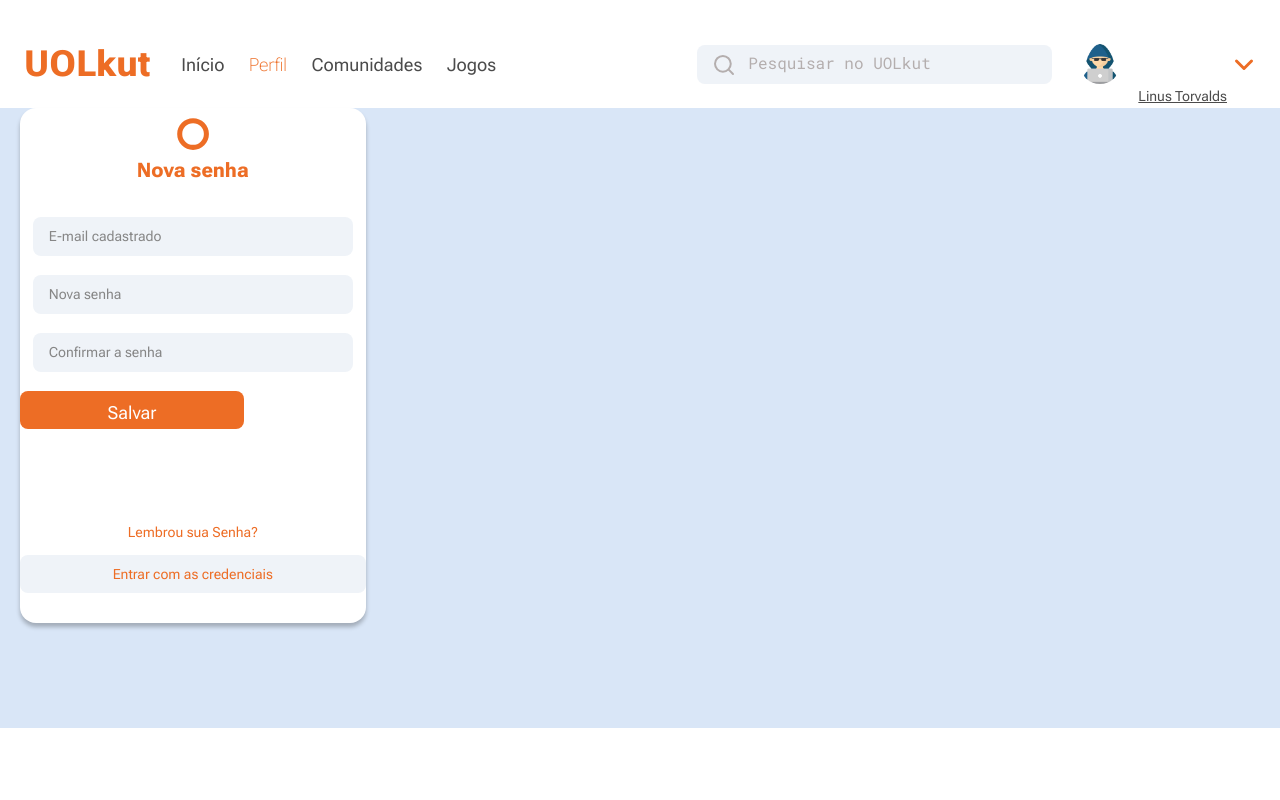
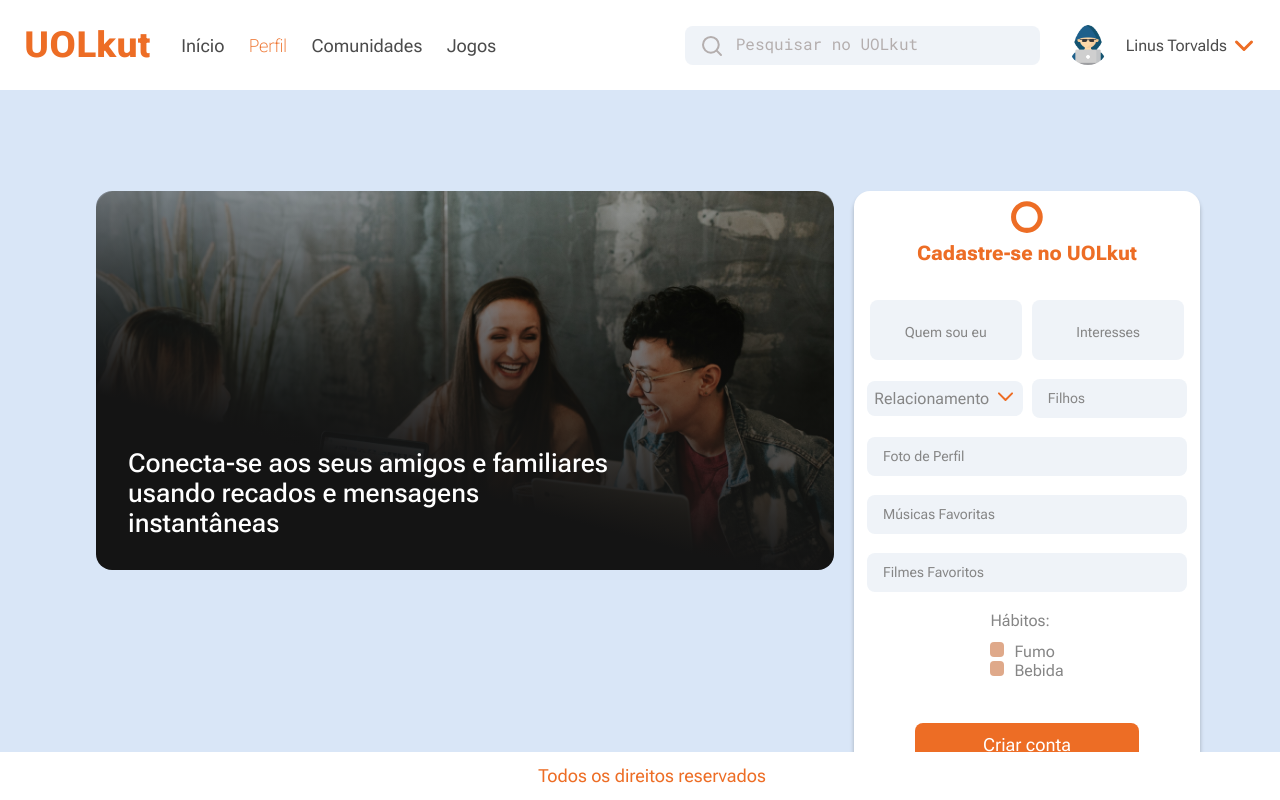
Before and after one commit to Theo-Magno/projeto-compass-desafio-x, a React (Create React App) app in the folder uolkut/: page /profile in a window 1280 px wide. Built offline with nearby package versions, Linux system fonts and the light colour scheme; the HTML template or start-up script is replaced by a standard one.

Commit message:
fix: bug responsiveness fix after merge.

```diff
--- a/uolkut/src/components/Main/Main.tsx
+++ b/uolkut/src/components/Main/Main.tsx
@@ -8,11 +8,11 @@
 const Main = (): JSX.Element => {
   return (
     <main>
-      {/*<Form />*/}
-      {/*<SecondForm />*/}
+      {/* <Form /> */}
+      <SecondForm />
       {/*<Login />*/}
       {/*<RecoverPass />*/}
-      {<NewPass />}
+      {/* {<NewPass />} */}
     </main>
   );
 };
--- a/uolkut/src/components/Main/MainComponents/Form.css
+++ b/uolkut/src/components/Main/MainComponents/Form.css
@@ -85,7 +85,7 @@
   margin-top: 0;
 }
 
-p {
+#forgot {
   margin-top: 4rem;
   font-size: 14px;
   color: var(--primary-color);
@@ -102,8 +102,7 @@
 @media (min-width: 1200px) and (max-width: 1439px) {
   .register {
     display: flex;
-    margin-top: 12.31rem;
-    margin-bottom: 12.06rem;
+    margin-top: 6.3rem;
     margin-inline-start: 6rem;
   }
 
@@ -139,8 +138,7 @@
   }
 
   .form-actions {
-    display: flex;
-    justify-content: center;
+    align-items: center;
   }
 
   .inputs {
@@ -196,8 +194,7 @@
   }
 
   .form-actions {
-    display: flex;
-    justify-content: center;
+    align-items: center;
   }
 
   .inputs {
--- a/uolkut/src/components/Main/MainComponents/Login.tsx
+++ b/uolkut/src/components/Main/MainComponents/Login.tsx
@@ -37,7 +37,7 @@
         </div>
       </form>
 
-      <p>Esqueci minha senha</p>
+      <p id="forgot">Esqueci minha senha</p>
       {/*Usar Link*/}
     </Card>
   );
--- a/uolkut/src/components/StyledComponents/ButtonCreate.tsx
+++ b/uolkut/src/components/StyledComponents/ButtonCreate.tsx
@@ -11,7 +11,6 @@
 
   @media (min-width: 1200px) {
     width: 17.5vw;
-    height: 4.72vh;
     font-size: 1.125rem;
   }
 `;
```
